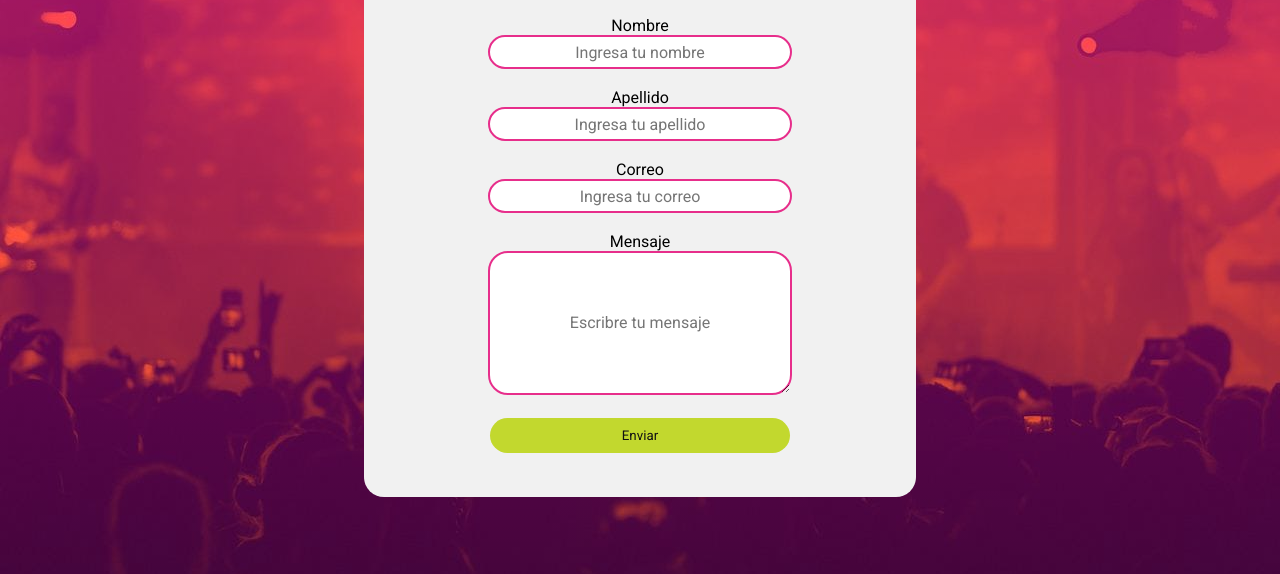
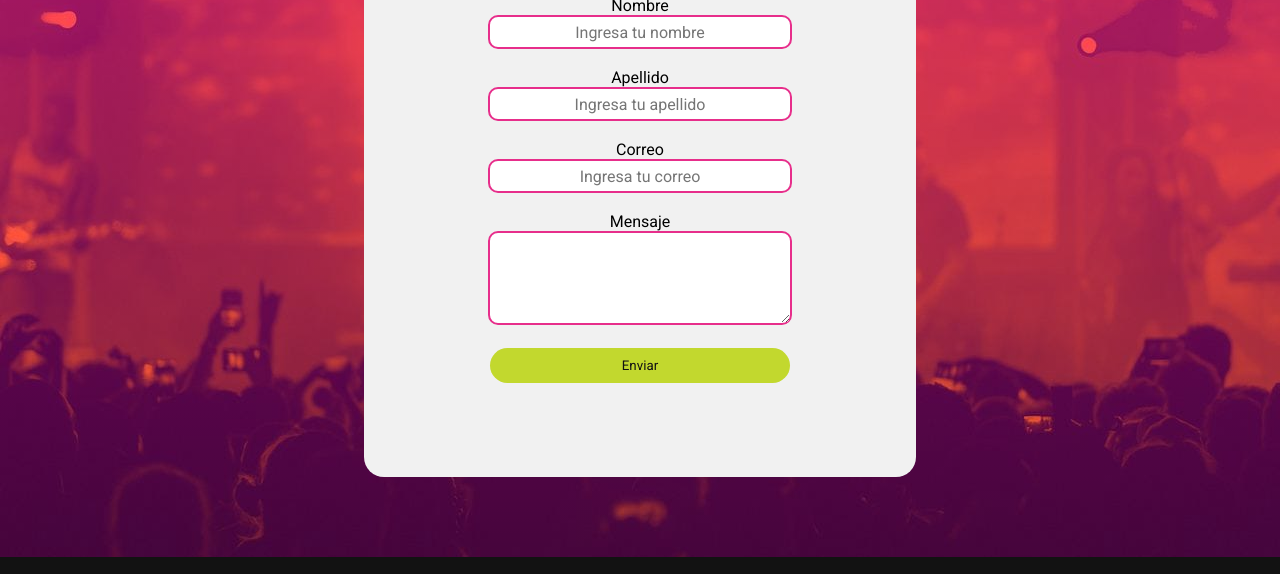
Before and after one commit to jhonacacio/StudioCreativo, a plain HTML site: page pages/contacto.html in a window 1280 px wide. Shown: the part 283-857 px from the top of the page. Drawn offline with Linux system fonts and the light colour scheme.

Commit message:
modificacion extends

```diff
--- a/css/partials/_paginaContacto.scss
+++ b/css/partials/_paginaContacto.scss
@@ -1,9 +1,7 @@
 // pagina de contacto
 .contactContainer__left {
-    padding-top: 70px;
+    @extend %asideContent;
     width: map-get($estilos, widthUno );
-    background-image: linear-gradient(rgba(255, 0, 187, 0.5), rgba(255, 0, 123, 0.2)),url(../images/fondo-contacto.jpeg);
-    background-size: cover;
     @extend %displayFlexColumn;
     div{
         width: map-get($estilos, widthUno );
@@ -41,19 +39,12 @@
     width: 300px;
 }
 .contactContainer__left__form{
-    width: 300px;
-    height: 30px;
+    @include images(true,300px,30px);
     border: solid 2px $complementarycolor;
-    border-radius: 20px;
     text-align: center;
     font-size: $primaryFontSize;
 }
 .contactContainer__left__textArea{
-    width: 300px;
-    height: 80px;
-    border: solid 2px $complementarycolor;
-    border-radius: 20px;
-    text-align: center;
-    font-size: $primaryFontSize;
+    @extend .contactContainer__left__form;
     padding-top: 60px;
 }
--- a/pages/contacto.html
+++ b/pages/contacto.html
@@ -64,7 +64,7 @@
                     <div>
                         <label for="mensaje">Mensaje</label>
                         <br>
-                        <textarea class="contactContainer__left__textArea" name="mensaje" id="mensaje" placeholder="Escribre tu mensaje"></textarea>
+                        <textarea class="contactContainer__left__textArea" name="mensaje" id="mensaje"></textarea>
                     </div>
                     <br>
                     <input class="button" type="submit" value="Enviar">
```
Also changed, not shown: css/styles.css, 1 other file.
